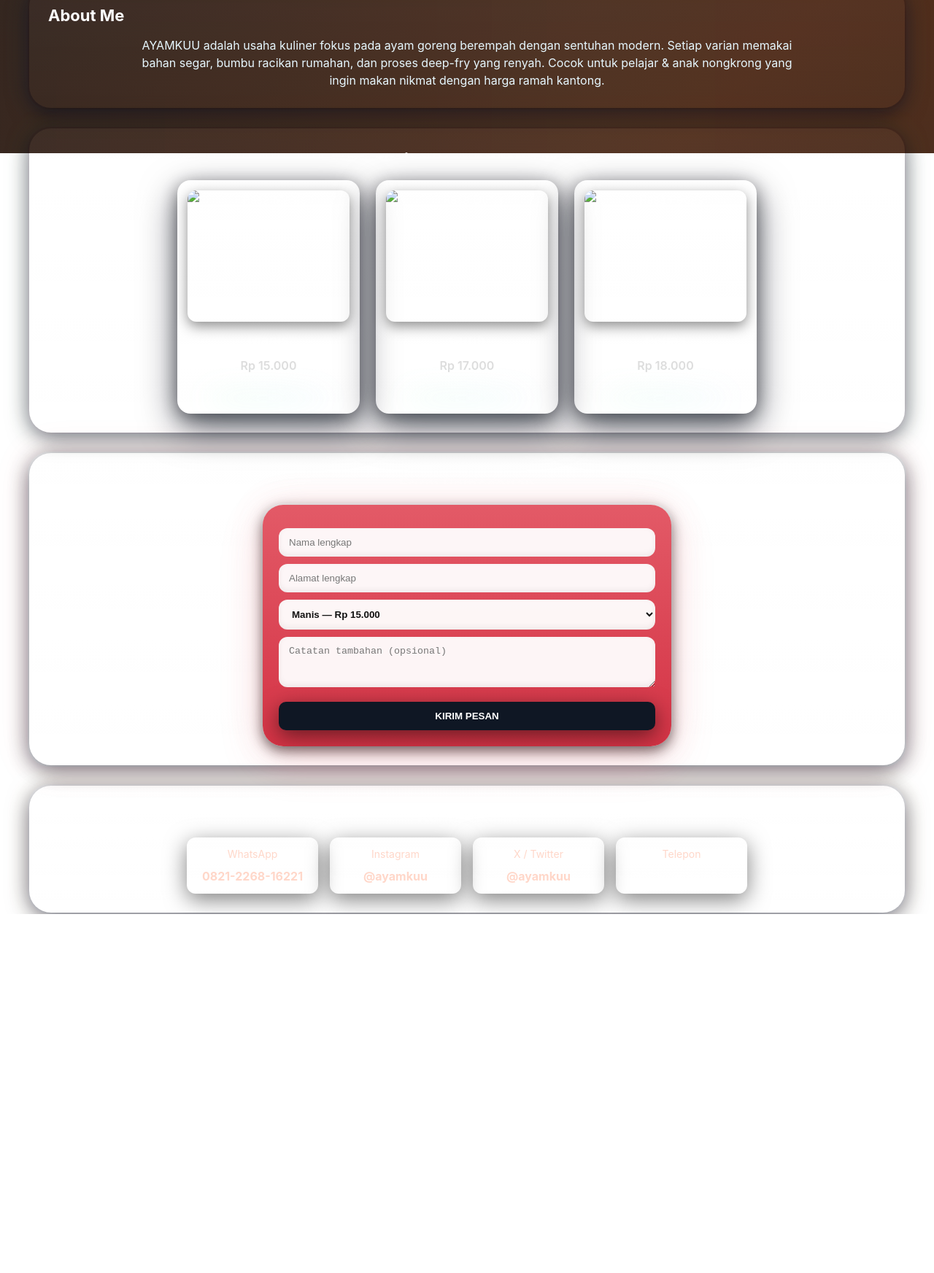
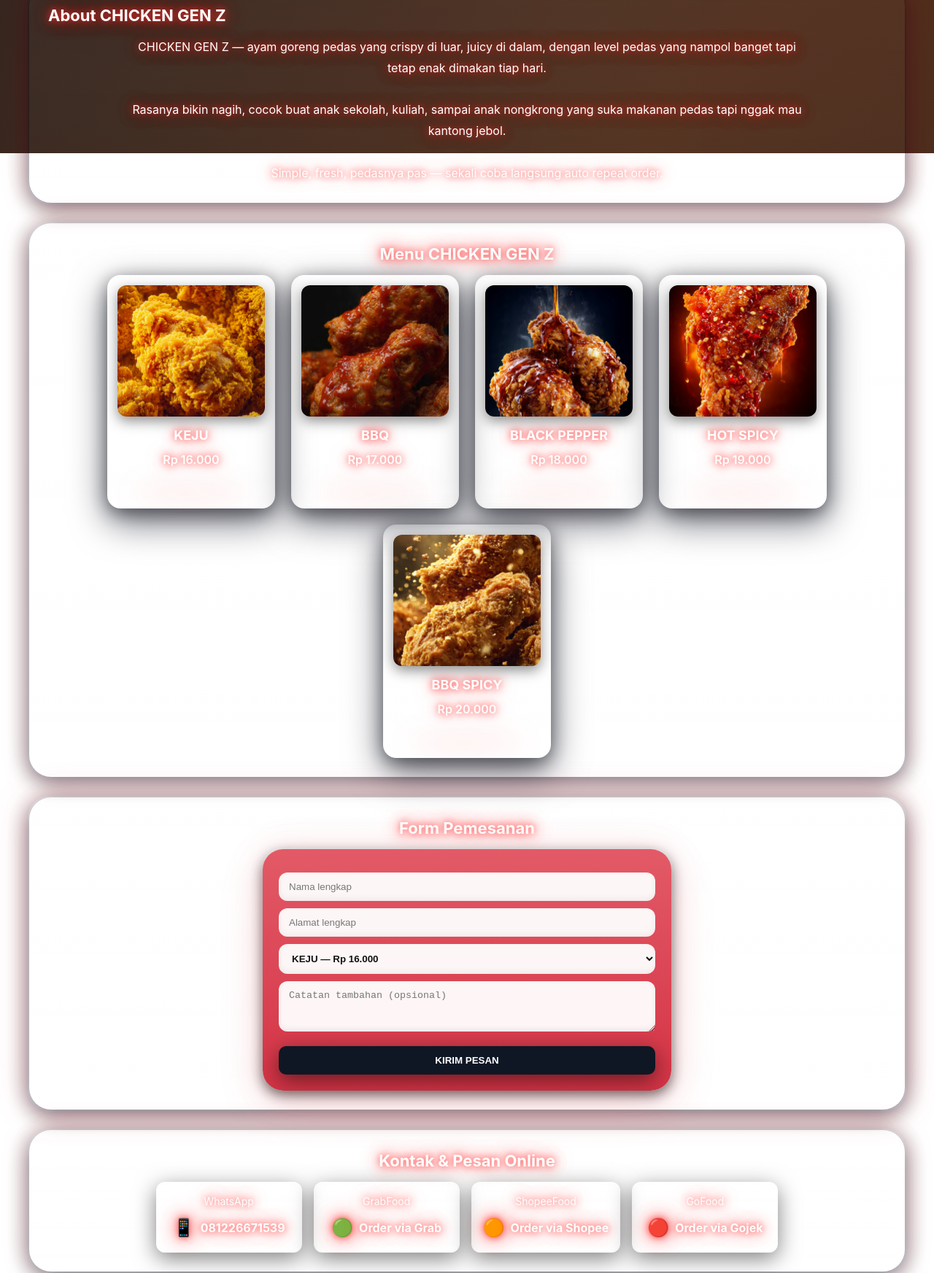
Before and after one commit to bagasnugroho333-ui/percobaan-4, a plain HTML site: page index.html in a window 1280 px wide. Shown: the part 590-2335 px from the top of the page at 73% size. Before the commit the page ends 1843 px from the top, so only its background shows below. Drawn offline with Linux system fonts and the light colour scheme.

Commit message:
Update index.html

```diff
--- a/index.html
+++ b/index.html
@@ -3,7 +3,7 @@
 <head>
 <meta charset="utf-8" />
 <meta name="viewport" content="width=device-width,initial-scale=1" />
-<title>AYAMKUU — Pesan Sekarang (Upgrade Glowing)</title>
+<title>CHICKEN GEN Z — Ayam Goreng Pedas Crispy</title>
 <style>
 /* ===== Reset & Base ===== */
 * { box-sizing: border-box; margin: 0; padding: 0;}
@@ -19,7 +19,7 @@ body{
   overflow-x: hidden;
 }
 
-/* Animated gradient background */
+/* Animated gradient background - Layer 1 */
 body::before {
   content: "";
   position: fixed;
@@ -40,7 +40,7 @@ body::before {
   animation: gradientShift 20s ease infinite;
 }
 
-/* Soft overlay gradient yang bergerak horizontal */
+/* Soft overlay gradient - Layer 2 */
 body::after {
   content: "";
   position: fixed;
@@ -62,27 +62,27 @@ body::after {
 }
 
 @keyframes gradientShift {
-  0% {
-    background-position: 0% 50%;
-  }
-  50% {
-    background-position: 100% 50%;
-  }
-  100% {
-    background-position: 0% 50%;
-  }
+  0% { background-position: 0% 50%; }
+  50% { background-position: 100% 50%; }
+  100% { background-position: 0% 50%; }
 }
 
 @keyframes flowHorizontal {
-  0% {
-    background-position: 0% 0%;
-  }
-  100% {
-    background-position: 200% 0%;
-  }
+  0% { background-position: 0% 0%; }
+  100% { background-position: 200% 0%; }
 }
 
-/* ===== Header (evenly spaced) ===== */
+/* Text with red glow effect */
+.text-glow {
+  color: #fff;
+  text-shadow:
+    0 0 10px rgba(255, 50, 50, 0.8),
+    0 0 20px rgba(255, 50, 50, 0.6),
+    0 0 30px rgba(255, 50, 50, 0.4),
+    0 0 40px rgba(255, 50, 50, 0.2);
+}
+
+/* ===== Header ===== */
 header{
   position: sticky;
   top:0;
@@ -97,7 +97,6 @@ header{
   border-bottom: 1px solid rgba(255,255,255,0.03);
 }
 
-/* left & right nav */
 .nav-left, .nav-right {
   display:flex;
   gap:40px;
@@ -105,13 +104,8 @@ header{
   flex:1;
 }
 
-.nav-left {
-  justify-content:flex-end;
-}
-
-.nav-right {
-  justify-content:flex-start;
-}
+.nav-left { justify-content:flex-end; }
+.nav-right { justify-content:flex-start; }
 
 .nav-left a, .nav-right a {
   color: #e6e6e6;
@@ -127,7 +121,7 @@ header{
 .nav-left a:hover, .nav-right a:hover {
   transform: translateY(-3px);
   color:#fff;
-  text-shadow: 0 6px 18px rgba(255,107,0,0.18);
+  text-shadow: 0 6px 18px rgba(255,50,50,0.6);
 }
 
 /* logo center */
@@ -148,7 +142,7 @@ header{
 }
 .logo:hover{
   transform: translateY(-6px) rotateX(6deg);
-  box-shadow: 0 8px 30px rgba(255,107,0,0.08), 0 2px 8px rgba(255,107,0,0.06) inset;
+  box-shadow: 0 8px 30px rgba(255,50,50,0.3), 0 2px 8px rgba(255,50,50,0.2) inset;
 }
 
 /* ===== Hero ===== */
@@ -163,7 +157,7 @@ header{
   margin:28px auto;
   width: min(1200px, 96%);
   border-radius:28px;
-  box-shadow: 0 10px 40px rgba(0,0,0,0.6), 0 0 60px rgba(255,107,0,0.05);
+  box-shadow: 0 10px 40px rgba(0,0,0,0.6), 0 0 60px rgba(255,50,50,0.15);
   background:linear-gradient(180deg, rgba(255,255,255,0.02), rgba(0,0,0,0.2));
   padding:0;
 }
@@ -173,15 +167,6 @@ header{
   object-fit:cover;
   filter: contrast(0.95) brightness(0.7) saturate(1.05);
   border-radius:28px;
-}
-.hero .overlay-text{
-  position:absolute;
-  z-index:3;
-  text-align:center;
-  color:#fff;
-  font-size:34px;
-  font-weight:700;
-  text-shadow: 0 12px 30px rgba(0,0,0,0.7);
 }
 
 /* ===== Sections Container ===== */
@@ -200,7 +185,7 @@ header{
   background: linear-gradient(180deg, rgba(255,255,255,0.03), rgba(255,255,255,0.01));
   box-shadow:
     0 6px 30px rgba(2,6,23,0.6),
-    0 0 48px rgba(255,107,0,0.03);
+    0 0 48px rgba(255,50,50,0.08);
   transition: transform .35s cubic-bezier(.2,.9,.3,1), box-shadow .35s ease;
   overflow: visible;
 }
@@ -212,22 +197,21 @@ header{
   border-radius: inherit;
   z-index:0;
   pointer-events:none;
-  box-shadow: 0 0 40px rgba(255,107,0,0.06);
+  box-shadow: 0 0 40px rgba(255,50,50,0.12);
   opacity:1;
   transition: box-shadow .35s ease, opacity .35s ease;
 }
 
 .section-card > * { position: relative; z-index: 2; }
 
-.section-about::after  { box-shadow: 0 0 42px rgba(80,200,255,0.06); }
-.section-rasa::after   { box-shadow: 0 0 42px rgba(120,255,180,0.05); }
-.section-form::after   { box-shadow: 0 0 50px rgba(230,57,70,0.10); }
-.section-contact::after{ box-shadow: 0 0 38px rgba(255,180,90,0.06); }
+.section-about::after  { box-shadow: 0 0 42px rgba(255,50,50,0.15); }
+.section-rasa::after   { box-shadow: 0 0 42px rgba(255,80,80,0.12); }
+.section-form::after   { box-shadow: 0 0 50px rgba(230,57,70,0.20); }
+.section-contact::after{ box-shadow: 0 0 38px rgba(255,100,100,0.15); }
 
 .section-card h2 {
   font-size:22px;
   margin-bottom:12px;
-  color:#fff;
 }
 
 /* ===== Varian Rasa Cards ===== */
@@ -240,7 +224,7 @@ header{
   z-index:3;
 }
 .card-rasa {
-  width:250px;
+  width:230px;
   height:320px;
   border-radius:18px;
   background: linear-gradient(180deg, rgba(255,255,255,0.03), rgba(255,255,255,0.01));
@@ -270,7 +254,7 @@ header{
   border-radius:50%;
   filter: blur(18px);
   z-index:0;
-  background: linear-gradient(90deg, rgba(120,255,180,0.12), rgba(80,200,255,0.08));
+  background: linear-gradient(90deg, rgba(255,80,80,0.15), rgba(255,50,50,0.12));
   transition: all .42s ease;
 }
 .card-rasa img{
@@ -282,8 +266,14 @@ header{
   transform: translateZ(26px);
   box-shadow: 0 6px 18px rgba(0,0,0,0.45);
 }
-.card-rasa h3 { margin-bottom:8px; color:#fff; }
-.card-rasa p  { color: #ddd; font-weight:600; }
+.card-rasa h3 {
+  margin-bottom:8px;
+  font-size:18px;
+}
+.card-rasa p  {
+  font-weight:600;
+  font-size:16px;
+}
 
 .card-rasa:hover {
   transform: translateY(-18px) rotateX(6deg) scale(1.045);
@@ -293,7 +283,7 @@ header{
 }
 .card-rasa:hover::before{
   transform: translateX(-50%) scaleX(1.05);
-  background: linear-gradient(90deg, rgba(120,255,180,0.18), rgba(80,200,255,0.12));
+  background: linear-gradient(90deg, rgba(255,80,80,0.25), rgba(255,50,50,0.20));
   height:22px;
   filter: blur(22px);
 }
@@ -365,16 +355,32 @@ header{
   margin-top:12px;
 }
 .contact-item{
-  min-width:180px;
-  padding:12px;
+  min-width:200px;
+  padding:16px;
   border-radius:12px;
-  background: linear-gradient(180deg, rgba(255,255,255,0.02), rgba(255,255,255,0.01));
+  background: linear-gradient(180deg, rgba(255,255,255,0.03), rgba(255,255,255,0.01));
   box-shadow: 0 8px 30px rgba(0,0,0,0.5);
   text-align:center;
   transition: transform .2s ease, box-shadow .2s ease;
 }
-.contact-item a { color: #ffd7c9; text-decoration:none; font-weight:700;}
-.contact-item:hover{ transform: translateY(-6px); box-shadow: 0 20px 50px rgba(0,0,0,0.6); }
+.contact-item a {
+  color: #fff;
+  text-decoration:none;
+  font-weight:700;
+  display:flex;
+  align-items:center;
+  justify-content:center;
+  gap:8px;
+}
+.contact-item:hover{
+  transform: translateY(-6px);
+  box-shadow: 0 20px 50px rgba(255,50,50,0.3);
+}
+
+.delivery-icon {
+  font-size: 24px;
+  display: inline-block;
+}
 
 /* ===== Responsive ===== */
 @media (max-width:900px){
@@ -383,12 +389,14 @@ header{
   .hero { height:320px; border-radius:20px;}
   .logo img { height:48px; }
   .rasa-grid { gap:14px; }
+  .card-rasa { width: 200px; height: 300px; }
 }
 @media (max-width:640px){
   header{ flex-direction:column; gap:10px; padding:12px;}
   .nav-left, .nav-right{ order:2; justify-content:center; }
   .logo { order:1; }
   .container { padding: 0 10px; }
+  .card-rasa { width: 180px; height: 280px; }
 }
 </style>
 </head>
@@ -397,16 +405,16 @@ header{
 <!-- HEADER -->
 <header>
   <div class="nav-left">
-    <a href="#about">About Me</a>
-    <a href="#rasa">Varian Rasa</a>
+    <a href="#about">About</a>
+    <a href="#rasa">Menu</a>
   </div>
 
   <a class="logo" href="#top" aria-label="Logo">
-    <img src="logo-ayamkuu.png" alt="Logo AYAMKUU">
+    <img src="logo-ayamkuu.png" alt="Logo CHICKEN GEN Z">
   </a>
 
   <div class="nav-right">
-    <a href="#pemesanan">Form Pesan</a>
+    <a href="#pemesanan">Pesan</a>
     <a href="#contact">Kontak</a>
   </div>
 </header>
@@ -416,7 +424,6 @@ header{
   <video autoplay muted loop playsinline>
     <source src="ayamkuu-hero-video.mp4" type="video/mp4">
   </video>
-  <div class="overlay-text">Rasakan Kelezatan AYAMKUU!</div>
 </section>
 
 <!-- MAIN CONTAINER -->
@@ -424,51 +431,74 @@ header{
 
   <!-- ABOUT -->
   <section id="about" class="section-card section-about" aria-labelledby="about-title">
-    <h2 id="about-title">About Me</h2>
-    <p style="max-width:920px;margin:8px auto 0;text-align:center;color:#e7f8ff;">
-      AYAMKUU adalah usaha kuliner fokus pada ayam goreng berempah dengan sentuhan modern.
-      Setiap varian memakai bahan segar, bumbu racikan rumahan, dan proses deep-fry yang renyah.
-      Cocok untuk pelajar & anak nongkrong yang ingin makan nikmat dengan harga ramah kantong.
+    <h2 id="about-title" class="text-glow">About CHICKEN GEN Z</h2>
+    <p class="text-glow" style="max-width:920px;margin:8px auto 0;text-align:center;line-height:1.8;">
+      CHICKEN GEN Z — ayam goreng pedas yang crispy di luar, juicy di dalam, dengan level pedas yang nampol banget tapi tetap enak dimakan tiap hari.
+      <br><br>
+      Rasanya bikin nagih, cocok buat anak sekolah, kuliah, sampai anak nongkrong yang suka makanan pedas tapi nggak mau kantong jebol.
+      <br><br>
+      Simple, fresh, pedasnya pas — sekali coba langsung auto repeat order.
     </p>
   </section>
 
   <!-- VARIAN RASA -->
   <section id="rasa" class="section-card section-rasa" aria-labelledby="rasa-title">
-    <h2 id="rasa-title" style="text-align:center;">Varian Rasa AYAMKUU</h2>
+    <h2 id="rasa-title" class="text-glow" style="text-align:center;">Menu CHICKEN GEN Z</h2>
 
-    <div class="rasa-grid" role="list" aria-label="Daftar varian">
-      <article class="card-rasa" role="listitem" tabindex="0" aria-label="Manis">
-        <img src="rasa-manis.jpg" alt="Rasa Manis">
-        <h3>Manis</h3>
-        <p>Rp 15.000</p>
+    <div class="rasa-grid" role="list" aria-label="Daftar menu">
+
+      <!-- KEJU -->
+      <article class="card-rasa" role="listitem" tabindex="0" aria-label="Keju">
+        <img src="rasa-keju.jpg" alt="Chicken Keju">
+        <h3 class="text-glow">KEJU</h3>
+        <p class="text-glow">Rp 16.000</p>
       </article>
 
-      <article class="card-rasa" role="listitem" tabindex="0" aria-label="Gurih">
-        <img src="rasa-gurih.jpg" alt="Rasa Gurih">
-        <h3>Gurih</h3>
-        <p>Rp 17.000</p>
+      <!-- BBQ -->
+      <article class="card-rasa" role="listitem" tabindex="0" aria-label="BBQ">
+        <img src="rasa-bbq.jpg" alt="Chicken BBQ">
+        <h3 class="text-glow">BBQ</h3>
+        <p class="text-glow">Rp 17.000</p>
       </article>
 
-      <article class="card-rasa" role="listitem" tabindex="0" aria-label="Pedas">
-        <img src="rasa-pedes.jpg" alt="Rasa Pedas">
-        <h3>Pedas</h3>
-        <p>Rp 18.000</p>
+      <!-- BLACK PEPPER -->
+      <article class="card-rasa" role="listitem" tabindex="0" aria-label="Black Pepper">
+        <img src="rasa-blackpepper.jpg" alt="Chicken Black Pepper">
+        <h3 class="text-glow">BLACK PEPPER</h3>
+        <p class="text-glow">Rp 18.000</p>
       </article>
+
+      <!-- HOT SPICY -->
+      <article class="card-rasa" role="listitem" tabindex="0" aria-label="Hot Spicy">
+        <img src="rasa-hotspicy.jpg" alt="Chicken Hot Spicy">
+        <h3 class="text-glow">HOT SPICY</h3>
+        <p class="text-glow">Rp 19.000</p>
+      </article>
+
+      <!-- BBQ SPICY -->
+      <article class="card-rasa" role="listitem" tabindex="0" aria-label="BBQ Spicy">
+        <img src="rasa-bbqspicy.jpg" alt="Chicken BBQ Spicy">
+        <h3 class="text-glow">BBQ SPICY</h3>
+        <p class="text-glow">Rp 20.000</p>
+      </article>
+
     </div>
   </section>
 
   <!-- FORM -->
   <section id="pemesanan" class="section-card section-form" aria-labelledby="form-title">
-    <h2 id="form-title" style="text-align:center;">Form Pemesanan</h2>
+    <h2 id="form-title" class="text-glow" style="text-align:center;">Form Pemesanan</h2>
 
-    <div class="form-red" role="form" aria-label="Form pemesanan AYAMKUU">
+    <div class="form-red" role="form" aria-label="Form pemesanan CHICKEN GEN Z">
       <input type="text" id="nama" placeholder="Nama lengkap" aria-label="Nama lengkap">
       <input type="text" id="alamat" placeholder="Alamat lengkap" aria-label="Alamat lengkap">
 
       <select id="varian" aria-label="Pilih varian">
-        <option value="Manis - 15000">Manis — Rp 15.000</option>
-        <option value="Gurih - 17000">Gurih — Rp 17.000</option>
-        <option value="Pedas - 18000">Pedas — Rp 18.000</option>
+        <option value="KEJU - 16000">KEJU — Rp 16.000</option>
+        <option value="BBQ - 17000">BBQ — Rp 17.000</option>
+        <option value="BLACK PEPPER - 18000">BLACK PEPPER — Rp 18.000</option>
+        <option value="HOT SPICY - 19000">HOT SPICY — Rp 19.000</option>
+        <option value="BBQ SPICY - 20000">BBQ SPICY — Rp 20.000</option>
       </select>
 
       <textarea id="catatan" rows="3" placeholder="Catatan tambahan (opsional)" aria-label="Catatan"></textarea>
@@ -479,28 +509,46 @@ header{
 
   <!-- CONTACT -->
   <section id="contact" class="section-card section-contact" aria-labelledby="contact-title">
-    <h2 id="contact-title" style="text-align:center;">Kontak Kami</h2>
+    <h2 id="contact-title" class="text-glow" style="text-align:center;">Kontak & Pesan Online</h2>
 
     <div class="contact-grid" role="list">
+
+      <!-- WhatsApp -->
       <div class="contact-item" role="listitem">
-        <div style="font-size:14px;color:#ffd7c9">WhatsApp</div>
-        <div style="margin-top:8px"><a href="https://wa.me/6281226816221" target="_blank" rel="noopener">0821-2268-16221</a></div>
+        <div class="text-glow" style="font-size:14px;margin-bottom:8px;">WhatsApp</div>
+        <a href="https://wa.me/6281226671539" target="_blank" rel="noopener" class="text-glow">
+          <span class="delivery-icon">📱</span>
+          <span>081226671539</span>
+        </a>
       </div>
 
+      <!-- GrabFood -->
       <div class="contact-item" role="listitem">
-        <div style="font-size:14px;color:#ffd7c9">Instagram</div>
-        <div style="margin-top:8px"><a href="https://instagram.com/ayamkuu" target="_blank" rel="noopener">@ayamkuu</a></div>
+        <div class="text-glow" style="font-size:14px;margin-bottom:8px;">GrabFood</div>
+        <a href="https://food.grab.com/id/en/restaurant/chicken-gen-z-delivery" target="_blank" rel="noopener" class="text-glow">
+          <span class="delivery-icon">🟢</span>
+          <span>Order via Grab</span>
+        </a>
       </div>
 
+      <!-- ShopeeFood -->
       <div class="contact-item" role="listitem">
-        <div style="font-size:14px;color:#ffd7c9">X / Twitter</div>
-        <div style="margin-top:8px"><a href="https://x.com/ayamkuu" target="_blank" rel="noopener">@ayamkuu</a></div>
+        <div class="text-glow" style="font-size:14px;margin-bottom:8px;">ShopeeFood</div>
+        <a href="https://shopee.co.id/universal-link/food/chicken-gen-z" target="_blank" rel="noopener" class="text-glow">
+          <span class="delivery-icon">🟠</span>
+          <span>Order via Shopee</span>
+        </a>
       </div>
 
+      <!-- GoFood -->
       <div class="contact-item" role="listitem">
-        <div style="font-size:14px;color:#ffd7c9">Telepon</div>
-        <div style="margin-top:8px">0821-2268-16221</div>
+        <div class="text-glow" style="font-size:14px;margin-bottom:8px;">GoFood</div>
+        <a href="https://gofood.co.id/chicken-gen-z" target="_blank" rel="noopener" class="text-glow">
+          <span class="delivery-icon">🔴</span>
+          <span>Order via Gojek</span>
+        </a>
       </div>
+
     </div>
   </section>
 
@@ -508,6 +556,7 @@ header{
 
 <!-- SCRIPTS -->
 <script>
+// Scroll reveal animation
 const sections = document.querySelectorAll('.section-card, .hero');
 function revealOnScroll(){
   sections.forEach(sec=>{
@@ -522,19 +571,22 @@ function revealOnScroll(){
 window.addEventListener('scroll', revealOnScroll);
 window.addEventListener('load', revealOnScroll);
 
+// WhatsApp Order Function
 function kirimWA(){
   const nama = document.getElementById('nama').value || '-';
   const alamat = document.getElementById('alamat').value || '-';
   const varian = document.getElementById('varian').value || '-';
   const catatan = document.getElementById('catatan').value || '-';
 
-  const nomorWA = "6281226816221";
+  const nomorWA = "6281226671539";
 
-  const pesan = `Halo, saya ingin pesan AYAMKUU:%0A%0ANama: ${encodeURIComponent(nama)}%0AAlamat: ${encodeURIComponent(alamat)}%0AVarian: ${encodeURIComponent(varian)}%0ACatatan: ${encodeURIComponent(catatan)}%0A%0ATerima kasih!`;
+  const pesan = `Halo, saya ingin pesan CHICKEN GEN Z:%0A%0ANama: ${encodeURIComponent(nama)}%0AAlamat: ${encodeURIComponent(alamat)}%0AVarian: ${encodeURIComponent(varian)}%0ACatatan: ${encodeURIComponent(catatan)}%0A%0ATerima kasih!`;
+
   const url = "https://wa.me/" + nomorWA + "?text=" + pesan;
   window.open(url, "_blank");
 }
 
+// Card focus effect
 document.addEventListener('focusin', (e)=>{
   const card = e.target.closest('.card-rasa');
   if(card) card.style.transform = 'translateY(-14px) rotateX(6deg) scale(1.03)';
```
